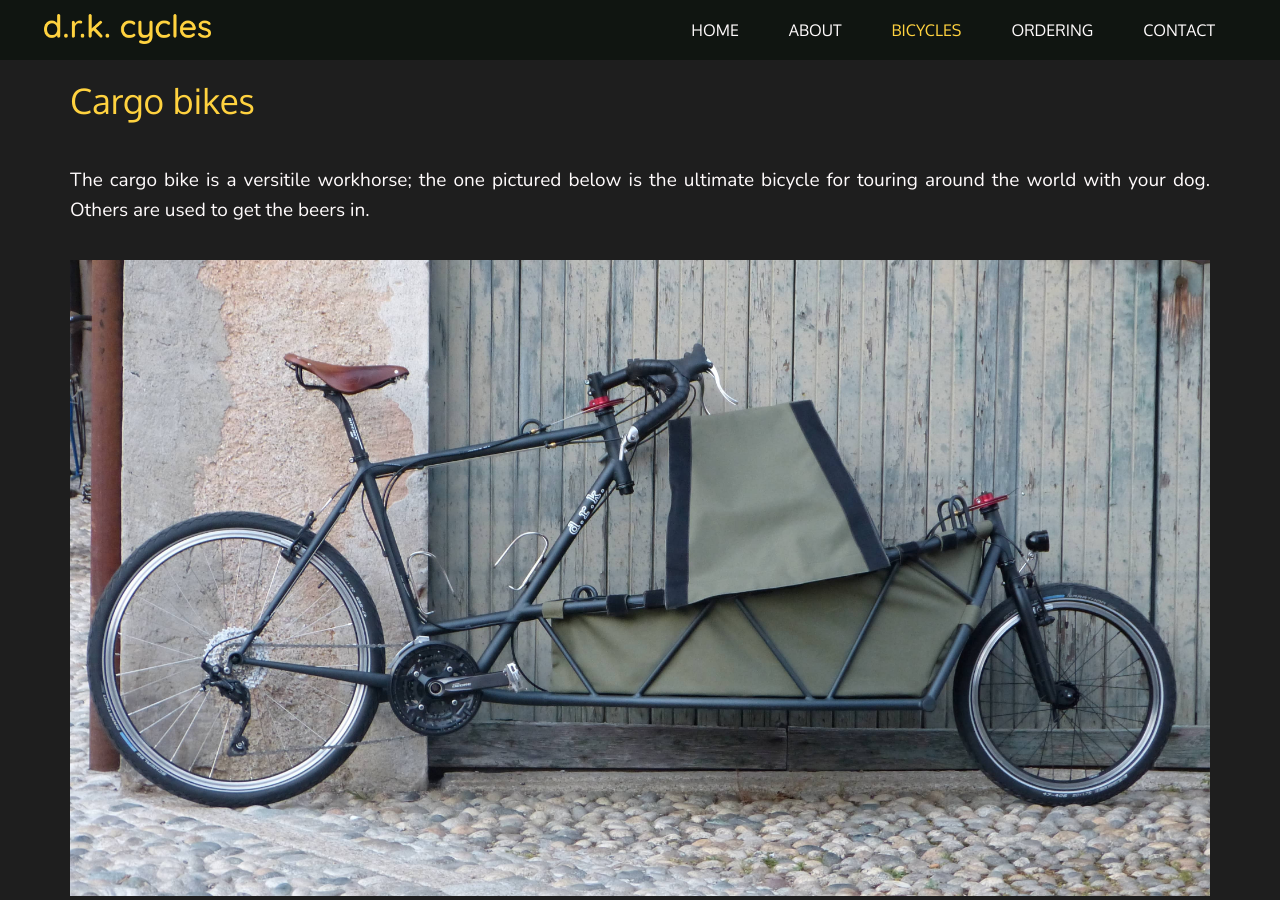
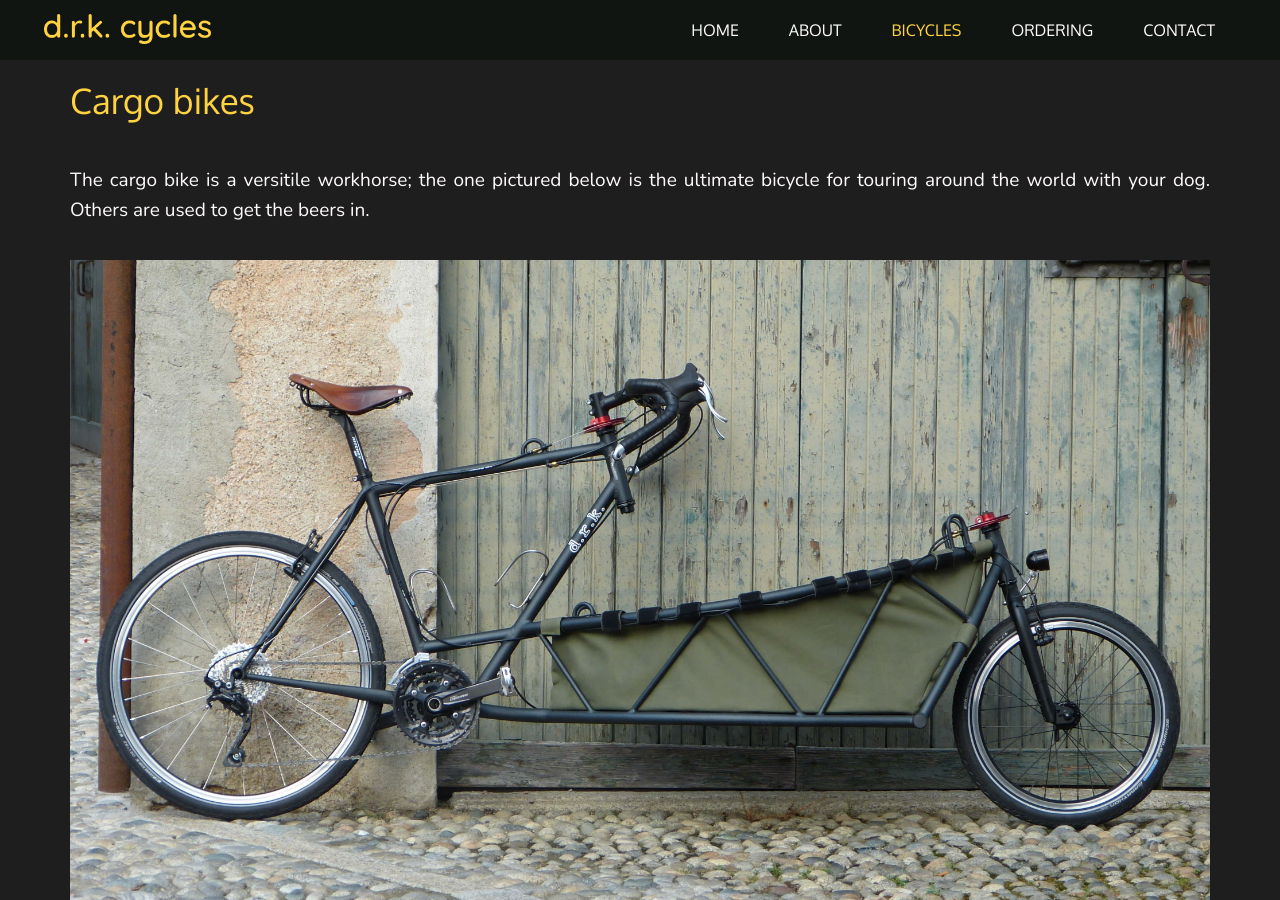
Before and after one commit to ariannacasiraghi/drkcycles, a Jekyll site: the page built from index.html, in a window 1280 px wide and 900 px high, scrolled down 1739 px. Built offline with Jekyll 4.4.1, drawn with Linux system fonts in a browser that asks for light colours; nearby versions of some CDN libraries.

Commit message:
new bike pictures

```diff
--- a/index.html
+++ b/index.html
@@ -56,7 +56,7 @@ sitemap:
             <h1>Bicycles</h1>
             <h2>Cargo bikes</h2>
             <h3>The cargo bike is a versitile workhorse; the one pictured below is the ultimate bicycle for touring around the world with your dog. Others are used to get the beers in.</h3>
-            <img class="img-responsive" src="img/cargo-small.jpg" alt="Img">
+            <img class="img-responsive" src="img/cargo1-small.jpg" alt="Img">
             <p>The design of the d.r.k. cargo bike retains as natural as a possible geometry to allow for a fun ride. The specific design of the cargo bay area permits a relatively light cargo bike, weighing in at a minimum of around 20kg. In contrast to some of the bigger manufactures, the dimensions of the rider compartment is fully customisable to fit its owner perfectly. The same can be said for the cargo bay, be it for a small dog or a weekly shop, the cargo bay area can be sized accordingly. The d.r.k. cargo bike can even be supplied with a removable roof to keep its contents safe and dry. </p>
             <p>As with all d.r.k. cycles, the cargo bike can be made with components to your specification, or, of course, we can take care of those choices.</p>
 
```
Also changed, not shown: img/cargo-small.jpg (deleted), img/cargo1-small.jpg (added), img/cargo2-small.jpg (added), img/tourer-small.jpg, 3 other files.
